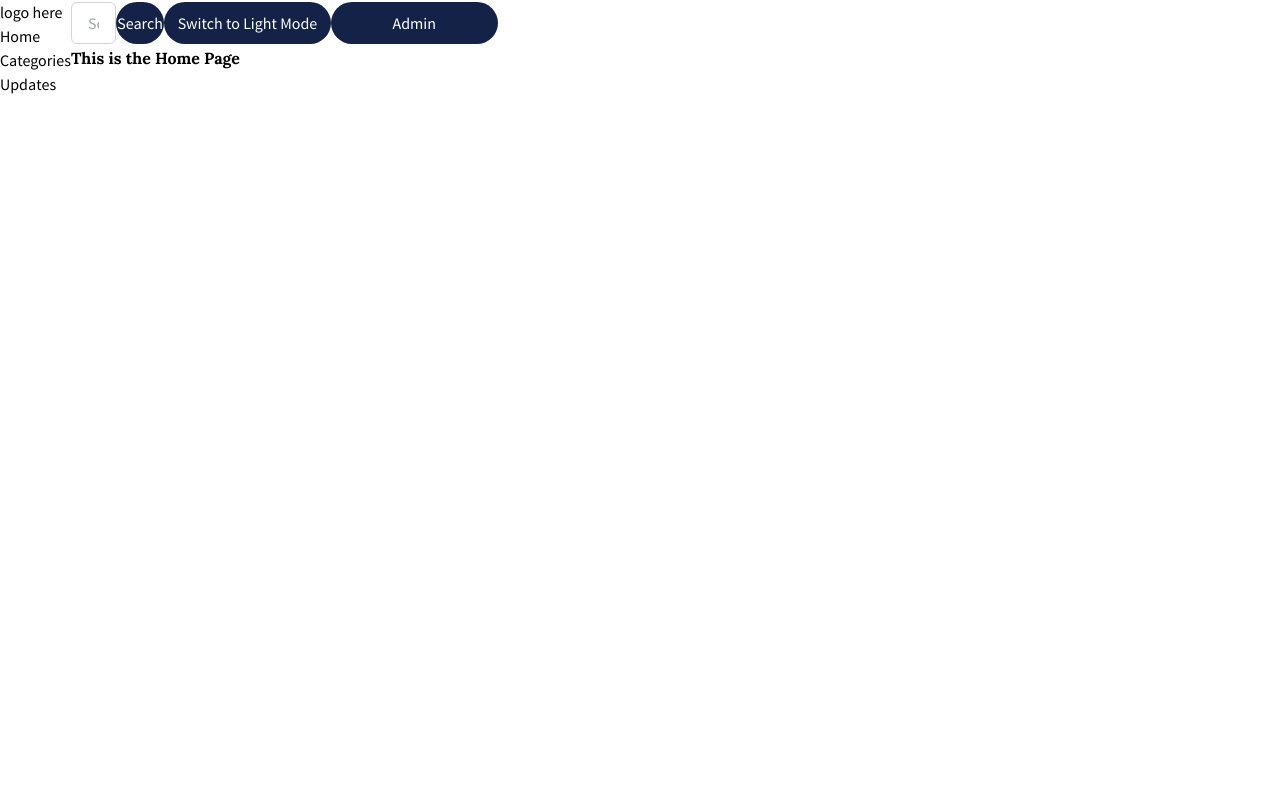
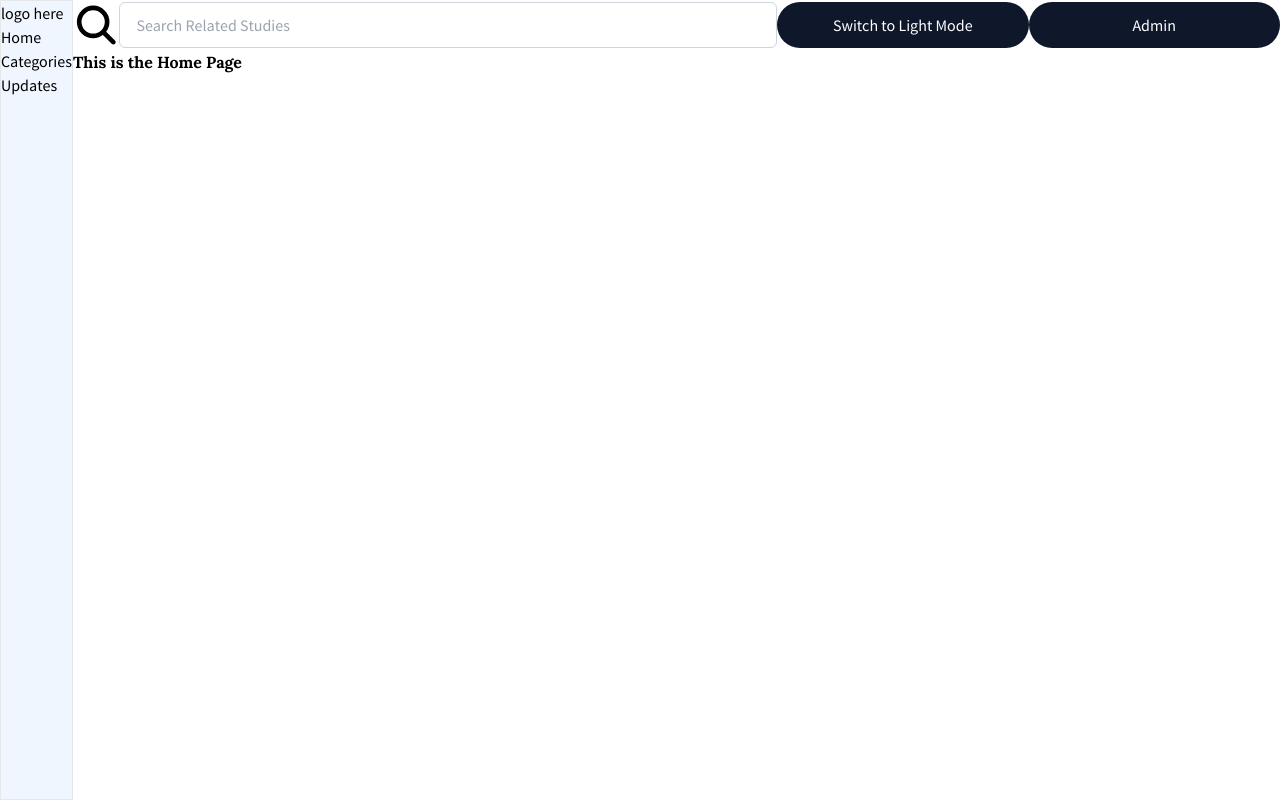
Before and after one commit to vnmw7/manggad-thesis-repo, a Next.js app in the folder frontend/: page / in a window 1280 px wide. Built offline with nearby package versions, Linux system fonts and the light colour scheme.

Commit message:
added svg

```diff
--- a/frontend/app/components/Header.tsx
+++ b/frontend/app/components/Header.tsx
@@ -1,17 +1,23 @@
 import { useRouter } from "next/navigation";
-import ThemeSwitch from "./ThemeSwitch";
+import ThemeSwitch from "./theme/ThemeSwitch";
+import SearchIcon from "./icons/search.svg"
 
 const Header = () => {
     const router = useRouter();
 
     return (
         <div className="flex">
-            <div className="flex">
+            {/* left side sng header: search bar */}
+            <div className="flex w-7/12">
+                <SearchIcon style={{ fill: '#000', stroke: '#000', width: 50, height: 50 }} />
                 <input type="text" placeholder="Search Related Studies" />
-                <button >Search </button>
             </div>
-            <ThemeSwitch />
-            <button onClick={() => router.push("/auth")}> Admin </button>
+
+            {/* right side sng header: theme switch and admin */}
+            <div className="flex grow">
+                <ThemeSwitch />
+                <button onClick={() => router.push("/auth")}> Admin </button>
+            </div>
         </div>
     )
 }
--- a/frontend/app/components/Navigation.tsx
+++ b/frontend/app/components/Navigation.tsx
@@ -4,14 +4,14 @@ const Navigation = () => {
     const router = useRouter();
 
     return (
-        <header>
+        <div className="bg-blue-50 border">
             <div> logo here </div>
             <ul>
                 <li> Home </li>
                 <li> Categories </li>
                 <li> Updates </li>
             </ul>
-        </header>
+        </div>
     )
 }
 
--- a/frontend/app/globals.css
+++ b/frontend/app/globals.css
@@ -14,7 +14,7 @@ h1 {
 }
 
 button {
-    @apply bg-primary border border-transparent hover:bg-slate-950 hover:shadow-xl text-white py-2 w-full rounded-full dark:bg-primary-dark my-0.5;
+    @apply bg-slate-900 border border-transparent hover:bg-slate-950 hover:shadow-xl text-white py-2 w-full rounded-full dark:bg-primary-dark my-0.5;
 }
 button.secondary {
     @apply bg-transparent border border-primary text-primary hover:shadow-xl py-2 w-full rounded-full dark:border-primary-dark dark:text-primary-dark dark:hover:bg-primary-dark dark:hover:text-white my-1;
--- a/frontend/app/layout.tsx
+++ b/frontend/app/layout.tsx
@@ -1,5 +1,5 @@
 import "./globals.css";
-import ThemedElement from "./components/ThemedElement";
+import ThemedElement from "./components/theme/ThemedElement";
 
 export default function RootLayout({
 	children,
--- a/frontend/app/page.tsx
+++ b/frontend/app/page.tsx
@@ -10,9 +10,11 @@ export default function HomePage() {
 		<div className="flex">
             <Navigation />
 
-            <div>
-                <Header />
-                <h1> This is the Home Page </h1>
+            <div className="grow h-[100vh]">
+                <div>
+                    <Header />
+                    <h1> This is the Home Page </h1>
+                </div>
             </div>
         </div>
 	);
--- a/frontend/next.config.mjs
+++ b/frontend/next.config.mjs
@@ -1,4 +1,13 @@
 /** @type {import('next').NextConfig} */
-const nextConfig = {};
+const nextConfig = {
+    webpack(config) {
+        config.module.rules.push({
+          test: /\.svg$/,
+          use: ['@svgr/webpack'],
+        });
+
+    return config;
+    },
+};
 
 export default nextConfig;
--- a/frontend/package.json
+++ b/frontend/package.json
@@ -15,6 +15,7 @@
     "react-dom": "^18"
   },
   "devDependencies": {
+    "@svgr/webpack": "^8.1.0",
     "@types/node": "^20",
     "@types/react": "^18",
     "@types/react-dom": "^18",
```
Also changed, not shown: frontend/app/components/icons/search.svg (added), frontend/app/components/theme/ThemeSwitch.tsx (renamed from frontend/app/components/ThemeSwitch.tsx), frontend/app/components/theme/ThemedElement.tsx (renamed from frontend/app/components/ThemedElement.tsx), 1 other file (tests, documents, lock files or other folders).
